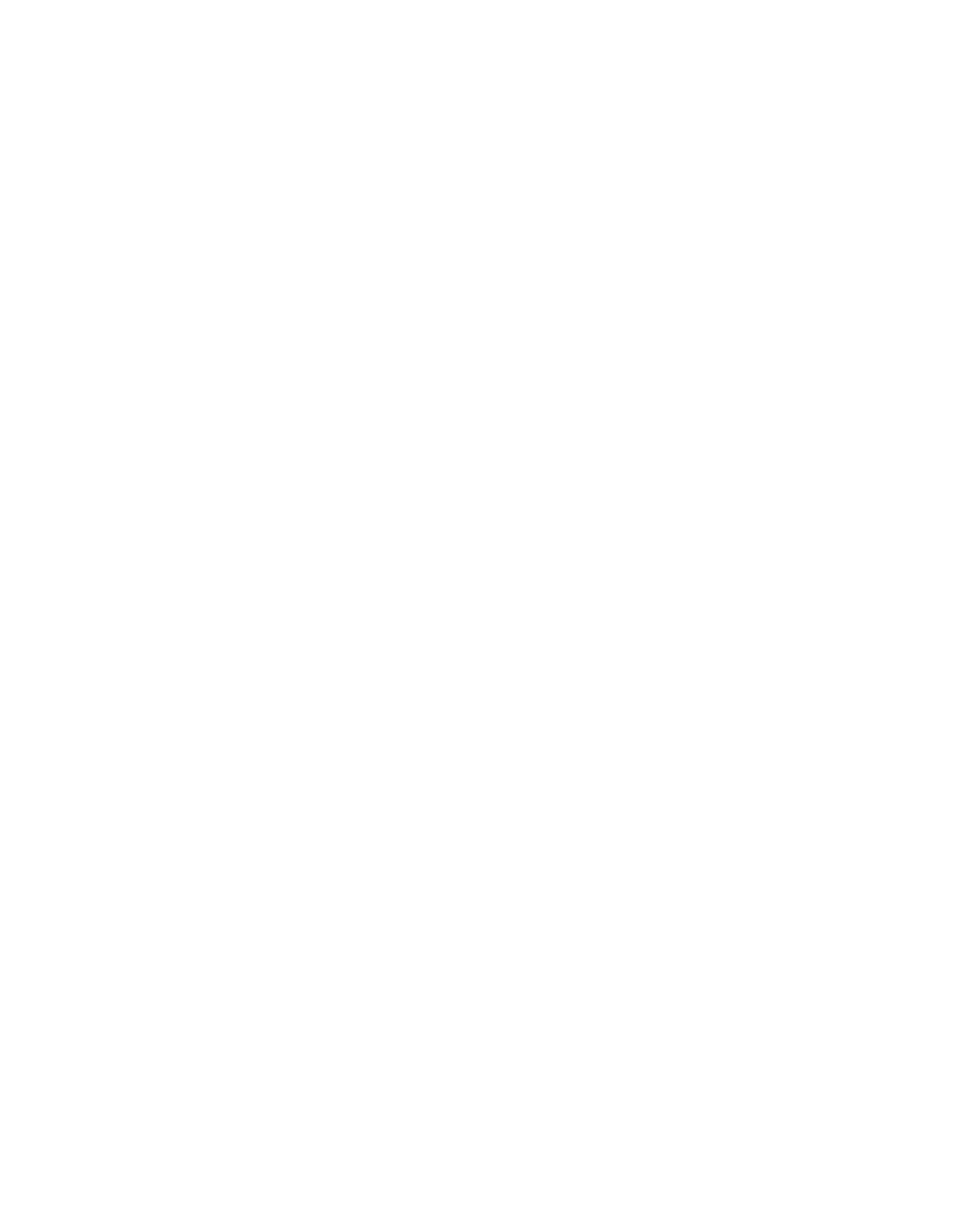
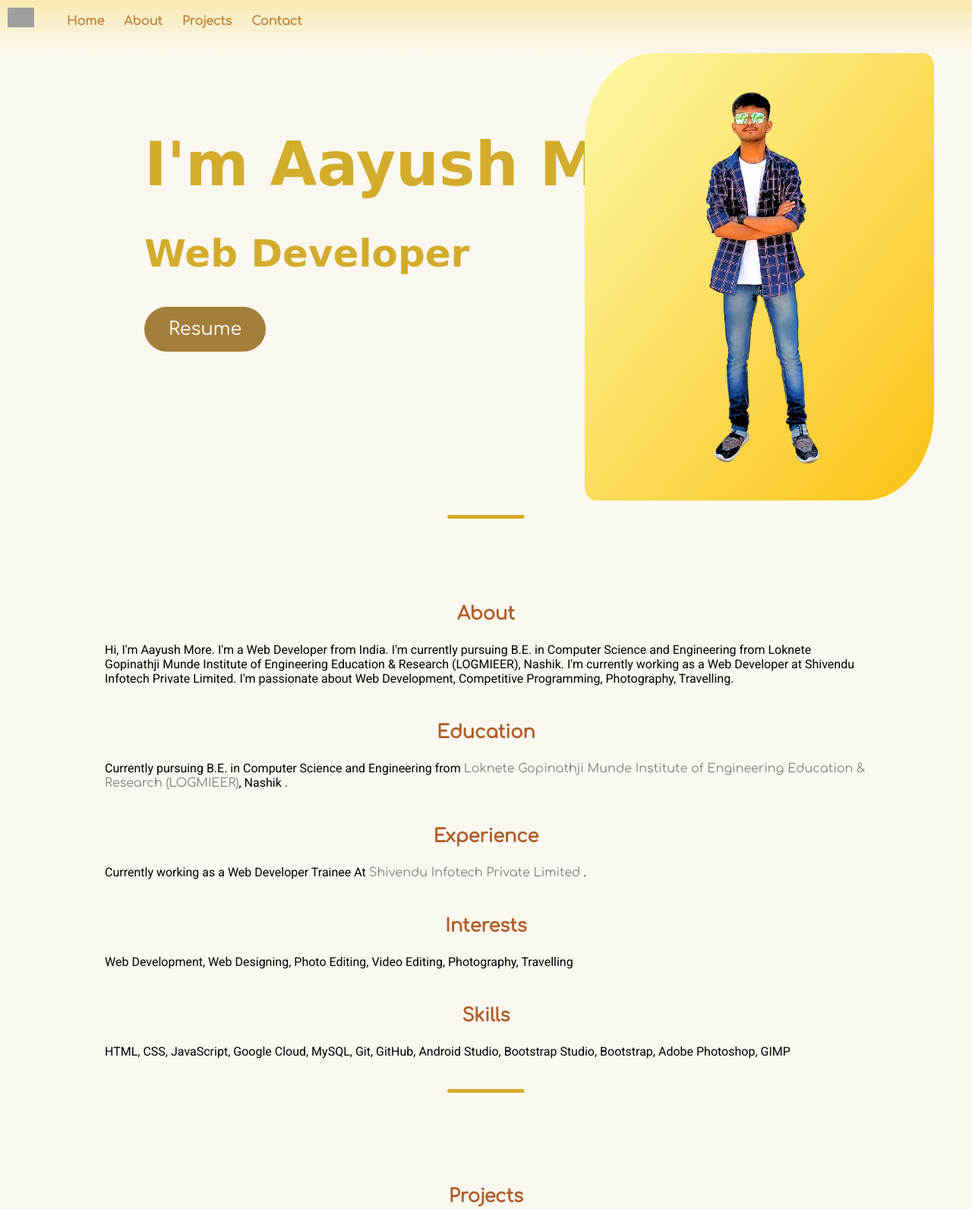
Before and after one commit to aayush51/OIBGRIP, a plain HTML site: page Task2-Portfolio/index.html in a window 1280 px wide. Shown: the top 1592 px of the page at 76% size. Before the commit the page ends 800 px from the top, so only its background shows below. Drawn offline with Linux system fonts and the light colour scheme; grey boxes are pictures that could not be loaded.

Commit message:
Portfolio & Temperature Converter Made

```diff
--- a/Task2-Portfolio/index.html
+++ b/Task2-Portfolio/index.html
@@ -1,14 +1,150 @@
+<!-- Author : Aayush More -->
+<!-- Date : 20/02/2023 -->
 <!DOCTYPE html>
 <html lang="en">
+
 <head>
     <meta charset="UTF-8">
     <meta http-equiv="X-UA-Compatible" content="IE=edge">
     <meta name="viewport" content="width=device-width, initial-scale=1.0">
     <link rel="stylesheet" href="style.css">
+    <link rel="preconnect" href="https://fonts.googleapis.com">
+    <link rel="preconnect" href="https://fonts.gstatic.com" crossorigin>
+    <link href="https://fonts.googleapis.com/css2?family=Comfortaa&family=Cookie&family=Lato&family=Roboto&display=swap"
+        rel="stylesheet">
     <title>Aayush More</title>
 </head>
+
 <body>
+    <div id="home"></div>
+    <nav class="navbar">
+        <div class="navbar-list">
+            <img src="https://cdn-icons-png.flaticon.com/512/2282/2282188.png" alt="Developer">
+            <table class="navbar-nav">
+                <tr>
+                    <td class="nav-item active">
+                        <a class="nav-link" href="#home">Home</a>
+                    </td>
+                    <td class="nav-item">
+                        <a class="nav-link" href="#about">About</a>
+                    </td>
+                    <td class="nav-item">
+                        <a class="nav-link" href="#projects">Projects</a>
+                    </td>
+                    <td class="nav-item">
+                        <a class="nav-link" href="#contact">Contact</a>
+                    </td>
+                </tr>
+            </table>
+        </div>
+    </nav>
+
+    <div class="introduction" id="introduction">
+        <div class="intro-description">
+            <div class="intro-text">
+                <h1>I'm Aayush More</h1>
+                <h2>Web Developer</h2>
+            </div>
+            <div class="intro-resume btn"><a
+                    href="https://github.com/aayush51/oibsip_taskno/blob/main/Task2-Portfolio/Aayush_More-Resume.pdf"
+                    target="_blank">Resume</a></div>
+        </div>
+        <div class="intro-img"><img src="aayush.png" alt="Aayush's image"></div>
+    </div>
+
+    <hr>
+
+    <div class="container">
+
+        <div class="about" id="about">
+            <h3>About</h3>
+            <p>Hi, I'm Aayush More. I'm a Web Developer from India. I'm currently pursuing B.E. in Computer Science and
+                Engineering from Loknete Gopinathji Munde Institute of Engineering Education & Research (LOGMIEER),
+                Nashik. I'm currently working as a Web Developer at Shivendu Infotech Private Limited. I'm passionate
+                about Web Development, Competitive Programming, Photography, Travelling.</p>
+            <div class="education" id="education">
+                <h3>Education</h3>
+                <p>Currently pursuing B.E. in Computer Science and Engineering from <a
+                        href="https://logmieer.com/home.html" target="_blank">Loknete Gopinathji Munde Institute of
+                        Engineering Education & Research (LOGMIEER)</a>, Nashik .</p>
+            </div>
+
+            <div class="experience" id="experience">
+                <h3>Experience</h3>
+                <p>Currently working as a Web Developer Trainee At <a href="http://shivenduinfotech.com/"
+                        target="_blank">Shivendu Infotech Private Limited</a> .</p>
+            </div>
+
+            <div class="interests" id="interests">
+                <h3>Interests</h3>
+                <p>Web Development, Web Designing, Photo Editing, Video Editing, Photography, Travelling</p>
+            </div>
+
+            <div class="skills" id="skills">
+                <h3>Skills</h3>
+                <p>HTML, CSS, JavaScript, Google Cloud, MySQL, Git, GitHub, Android
+                    Studio, Bootstrap Studio, Bootstrap, Adobe Photoshop, GIMP</p>
+            </div>
+        </div>
+    </div>
+
+    <hr>
+
+    <div class="container">
+        <div class="projects" id="projects">
+            <h3>Projects</h3>
+            <iframe src="https://aayush51.github.io/Aayush-More/" height="550" width="100%"
+                title="Portfolio Website"></iframe>
+            <p><a href="https://github.com/aayush51/Aayush-More" target="_blank">Portfolio Website</a></p>
+            <iframe src="https://aayush51.github.io/prishasparlour/" height="550" width="100%"
+                title="Prisha's Parlour Website"></iframe>
+            <p><a href=" https://github.com/aayush51/prishasparlour" target="_blank">Prisha's Parlour Website</a></p>
+            <iframe src="https://aayush51.github.io/New-Year-Party-Webpage/" height="550" width="100%"
+                title="Party Invitation Website"></iframe>
+            <p><a href=" https://github.com/aayush51/New-Year-Party-Webpage" target="_blank">Party Invitation
+                    Website</a></p>
+        </div>
+    </div>
+
+    <hr>
+
+    <div class="container">
+        <div class="contact" id="contact">
+            <h3>Contact</h3>
+            <table>
+                <td>
+                    <img src="linkedin.png" alt="LinkedIn">
+                    <p><a href="https://www.linkedin.com/in/aayush51/" target="_blank">LinkedIn</a></p>
+                </td>
+                <td>
+                    <img src="instagram.png" alt="Instagram">
+                    <p><a href="https://www.instagram.com/aayush_more5/" target="_blank">Instagram</a></p>
+                </td>
+                <td>
+                    <img src="twitter.png" alt="Twitter">
+                    <p><a href="https://twitter.com/aayush__more" target="_blank">Twitter</a></p>
+                </td>
+                <td>
+                    <img src="github.png" alt="GitHub">
+                    <p><a href="https://github.com/aayush51" target="_blank">GitHub</a></p>
+                </td>
+                <td>
+                    <img src="gmail.png" alt="Email">
+                    <p><a href="mailto:asmaayush2018@gmail.com" target="_blank">Email</a></p>
+                </td>
+
+            </table>
+        </div>
+    </div>
+
+    <hr>
+
+    <footer class="footer">
+        <p>Designed and Developed by Aayush More</p>
+        <p>© 2023 Aayush More</p>
+    </footer>
 
 
 </body>
+
 </html>
--- a/Task2-Portfolio/style.css
+++ b/Task2-Portfolio/style.css
@@ -0,0 +1,197 @@
+/* Author : Aayush More */
+/* Date : 20/02/2023 */
+/* Replacing Default CSS */
+body {
+    margin: 0px;
+    padding: 0px;
+    background-color: #FAF8F1;
+    font-family: 'Roboto', sans-serif;
+    /* 1519.200*815.812 */
+}
+
+a {
+    color: grey;
+    font-family: 'Comfortaa', cursive;
+    text-decoration: none;
+}
+a:hover {
+    color: silver;
+    text-decoration: none;
+}
+
+hr {
+    border-top: 5px solid #D4AC2B;
+    border-bottom: 0px;
+    border-radius: 35px;
+    color: #ffffff;
+    margin: 40px auto ;
+    padding: 0px;
+    width: 100px;
+}
+.navbar-nav {
+    margin-block-start: 0;
+    margin-block-end: 0;
+    margin-inline-start: 0px;
+    margin-inline-end: 0px;
+    padding-inline-start: 20px;
+    position: absolute;
+    top: 15px;
+    left: 55px;
+}
+.navbar-nav td {
+    display:inline;
+    margin-right: 10px;
+    margin-left: 10px;
+    margin-top: 0px;
+    margin-bottom: 0px;
+}
+#home {
+    position:absolute;
+    top: 0px;
+}
+
+/* Headings H1 H2 H3 */
+h1 {
+    color: #D4AC2B;
+    font-size: 80px;
+    font-family: 'Sriracha', cursive;
+    margin-top: 0px;
+    margin-bottom: 0px;
+    margin-left: 190px;
+}
+h1:hover {
+    color: #FFCE45;
+}
+
+h2 {
+    color: #D4AC2B;
+    font-size: 50px;
+    font-family: 'Sriracha', cursive;
+    margin-left: 190px;
+}
+h2:hover {
+    color: #FFCE45;
+}
+h3 {
+    color: #B05E27;
+    font-size: 1.5rem;
+    font-family: 'Comfortaa', cursive;
+    text-align: center;
+}
+
+/* Navbar Section */
+.nav-item a {
+    color: #C58940;
+    font-weight: 800;
+
+}
+nav.navbar {
+    background-image: linear-gradient(to bottom,#FAEAB1,#FAF8F1);
+    height: 75px;
+    width: 100%;
+    position: fixed;
+    top: 0px;
+    left: 0px;
+}
+.navbar img {
+    display: inline-block ;
+    padding: 10px;
+    width: 35px;
+}
+.navbar-list {
+    display: inline-block;
+    width: 100%;
+}
+td.navbar-nav {
+    font-size: 17px;
+    display: inline-block ;
+    position: absolute;
+    top: 18px;
+}
+
+/* First Intro Page */
+.introduction .intro-img img {
+    background-image:linear-gradient(to left top,#FAC213,#FEF9A7);
+    border-radius: 20% 3% 20% 3%;
+    margin-top: 20px;
+    padding: 45px 145px;
+    position: absolute;
+    top: 50px;
+    right: 50px;
+    width: 170px;
+}
+.introduction .intro-resume a {
+    color: white;
+    font-size: 1.5rem;
+    text-align: center;
+    text-decoration: none;
+}
+.introduction .intro-description {
+    margin: 170px 0px 215px;
+}
+
+/* Button CSS */
+.btn {
+    background-color: #A47E3B;
+    border-radius: 50px 50px 50px 50px;
+    margin-left: 190px;
+    padding: 1rem 2rem;
+    /* margin: 4px 2px; */
+    cursor: pointer;
+    width: min-content;
+}
+.btn:hover {
+    background-color: #BF9742;
+    color: white;
+}
+
+/* About Section CSS */
+.about {
+    margin-left: 50px;
+    margin-right: 50px;
+    padding: 3rem 5.5rem 0rem 5.5rem;
+}
+.education {
+    margin-top: 3rem;
+}
+.experience {
+    margin-top: 3rem;
+}
+.interests {
+    margin-top: 3rem;
+}
+.skills {
+    margin-top: 3rem;
+}
+
+.projects {
+    margin-top: 3rem;
+    margin-left: 50px;
+    margin-right: 50px;
+    padding: 3.2rem 5.5rem 0rem 5.5rem;
+
+}
+
+.contact {
+    margin-top: 3rem;
+    margin-left: 50px;
+    margin-right: 50px;
+    padding: 3.2rem 5.5rem 15rem 5.5rem;
+
+}
+.contact td {
+    padding-top: 155px;
+    padding-left: 130px;
+    text-align: center;
+}
+.contact img {
+    width: 80px;
+}
+/* Footer CSS */
+footer {
+    background-color: #FAEAB1;
+    font-family: 'Comfortaa', cursive;
+    margin-top: 50px;
+    text-align: center;
+    padding: 2rem 2rem 2rem 2rem;
+}
--- /dev/null
+++ b/Task3-TEMPERATURE _CONVERTER/temp_convert.css
@@ -0,0 +1,57 @@
+
+body {
+    background-color: cornsilk;
+    padding: 0;
+    margin: 0;
+}
+
+.container {
+    background-color: bisque;
+    border-radius: 3%;
+    display: inline-block;
+    margin: 50px 400px;
+    padding: 50px 100px;
+    width: 500px;
+}
+
+.input_box {
+    margin-left: 80px;
+    margin-bottom: 25px;
+    width: 90%;
+}
+
+h1 {
+    font-family:monospace;
+    font-size: 50px;
+    margin-top: 75px;
+    text-align: center;
+}
+h2 {
+    font-size: 30px;
+    font-family: 'Courier New', Courier, monospace;
+}
+.celc h2{
+    margin-top: 0;
+}
+
+input {
+    border-radius: 2;
+    font-family: monospace;
+    font-weight: 500;
+    font-size: large;
+    height: 30px;
+    text-align: center;
+    width: 150px;
+}
+
+.icon {
+    float: left;
+    margin-right: 30px;
+    width: 80px;
+}
+.logo {
+    position: absolute;
+    top: 80px;
+    left: 400px;
+    width: 55px;
+}
```
Also changed, not shown: Task3-TEMPERATURE _CONVERTER/temp_convert.html (added, +30 -0 lines), Task3-TEMPERATURE _CONVERTER/temp_convert.js (added, +13 -0 lines), Task2-Portfolio/aayush.png (added), Task2-Portfolio/discord.png (added), Task2-Portfolio/github.png (added), Task2-Portfolio/gmail.png (added), Task2-Portfolio/instagram.png (added), Task2-Portfolio/linkedin.png (added), Task2-Portfolio/twitter.png (added), Task2-Portfolio/whatsapp.png (added), Task3-TEMPERATURE _CONVERTER/images/674052.png (added), Task3-TEMPERATURE _CONVERTER/images/celsius.png (added), Task3-TEMPERATURE _CONVERTER/images/fahrenheit (1).png (added).
